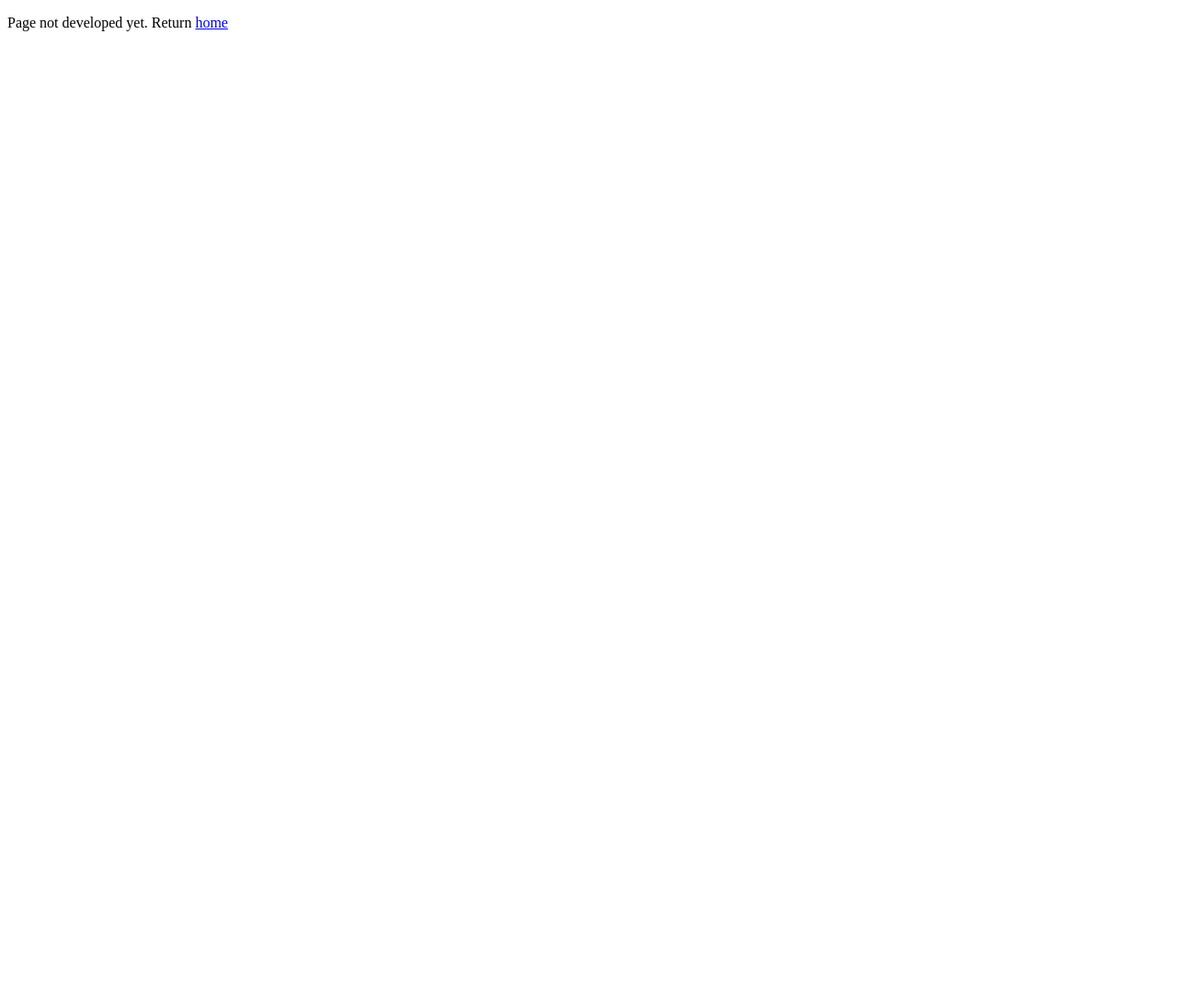
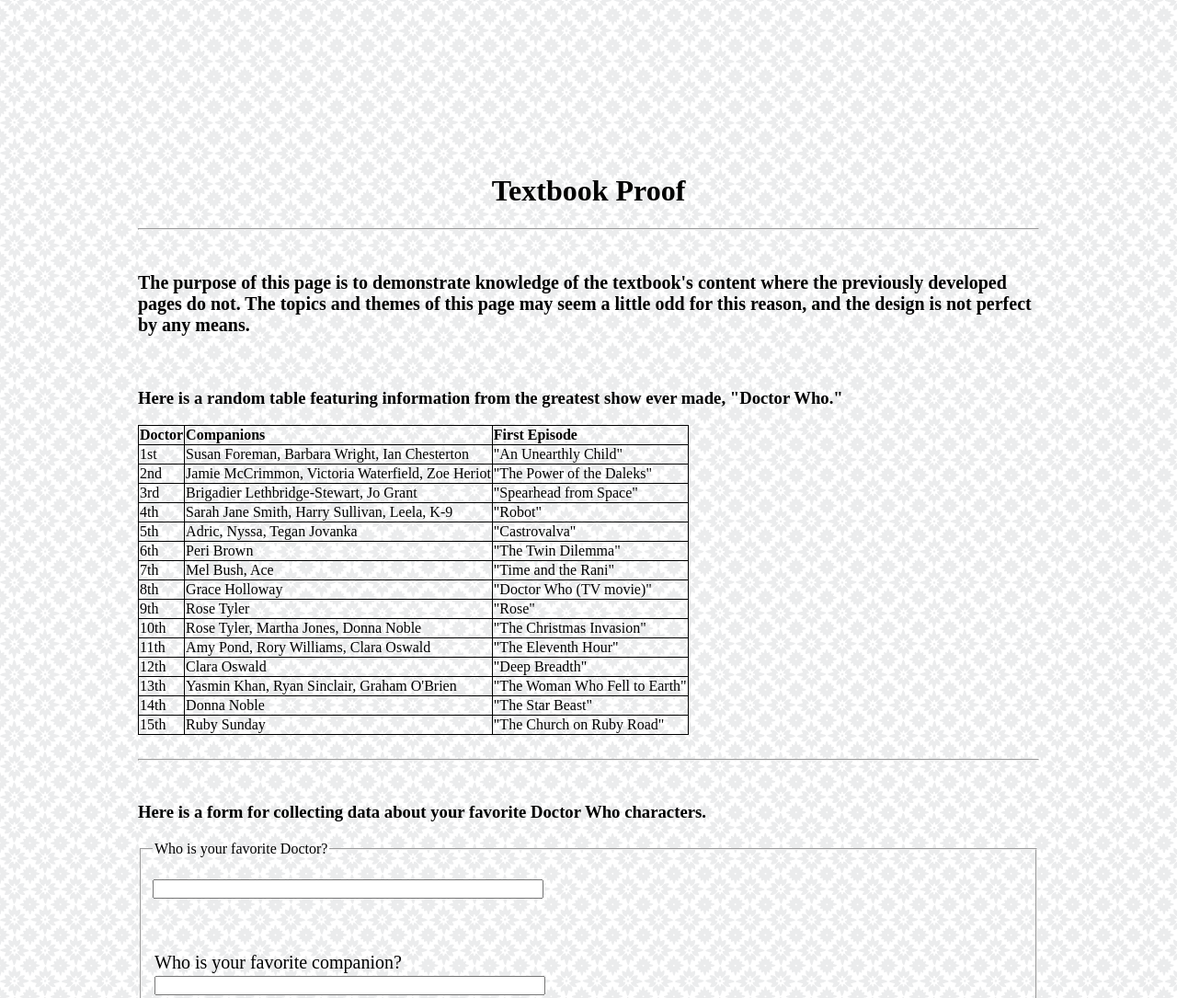
Before and after one commit to chadalowe1/chadalowe1.github.io, a plain HTML site: page textbook_work.html in a window 1280 px wide. Shown: the top 1085 px of the page at 92% size. Before the commit the page ends 800 px from the top, so only its background shows below. Drawn offline with Linux system fonts and the light colour scheme.

Commit message:
Add files via upload

```diff
--- /dev/null
+++ b/textbook.css
@@ -0,0 +1,17 @@
+h1{
+    text-align: center;
+}
+body{
+    margin: 150px;
+}
+p{
+    font-size: 20px;
+}
+table{
+    border-collapse: collapse;
+    padding: 10px;
+    text-align: left;
+}
+table, td, th{
+    border: 1px solid black;
+}
--- a/textbook_work.html
+++ b/textbook_work.html
@@ -1,9 +1,129 @@
 <!DOCTYPE html>
 <html>
     <head>
-
+        <title>Chad Lowe Resume</title>
+        <link rel="stylesheet" href="textbook.css">
     </head>
-    <body>
-        <p>Page not developed yet. Return <a href = index.html>home</a></p>
+    <body background="moroccan_flower.png">
+        <br>
+        <h1>Textbook Proof</h1>
+        <hr>
+        <br>
+        <p><strong>The purpose of this page is to demonstrate knowledge of the textbook's content where the
+            previously developed pages do not. The topics and themes of this page may seem a little odd
+            for this reason, and the design is not perfect by any means.</strong>
+        </p>
+        <br>
+        <h3>Here is a random table featuring information from the greatest show ever made, "Doctor Who."</h3>
+        <table>
+            <tr>
+                <th>Doctor</th>
+                <th>Companions</th>
+                <th>First Episode</th>
+            </tr>
+            <tr>
+                <td>1st</td>
+                <td>Susan Foreman, Barbara Wright, Ian Chesterton</td>
+                <td>"An Unearthly Child"</td>
+            </tr>
+            <tr>
+                <td>2nd</td>
+                <td>Jamie McCrimmon, Victoria Waterfield, Zoe Heriot</td>
+                <td>"The Power of the Daleks"</td>
+            </tr>
+            <tr>
+                <td>3rd</td>
+                <td>Brigadier Lethbridge-Stewart, Jo Grant</td>
+                <td>"Spearhead from Space"</td>
+            </tr>
+            <tr>
+                <td>4th</td>
+                <td>Sarah Jane Smith, Harry Sullivan, Leela, K-9</td>
+                <td>"Robot"</td>
+            </tr>
+            <tr>
+                <td>5th</td>
+                <td>Adric, Nyssa, Tegan Jovanka</td>
+                <td>"Castrovalva"</td>
+            </tr>
+            <tr>
+                <td>6th</td>
+                <td>Peri Brown</td>
+                <td>"The Twin Dilemma"</td>
+            </tr>
+            <tr>
+                <td>7th</td>
+                <td>Mel Bush, Ace</td>
+                <td>"Time and the Rani"</td>
+            </tr>
+            <tr>
+                <td>8th</td>
+                <td>Grace Holloway</td>
+                <td>"Doctor Who (TV movie)"</td>
+            </tr>
+            <tr>
+                <td>9th</td>
+                <td>Rose Tyler</td>
+                <td>"Rose"</td>
+            </tr>
+            <tr>
+                <td>10th</td>
+                <td>Rose Tyler, Martha Jones, Donna Noble</td>
+                <td>"The Christmas Invasion"</td>
+            </tr>
+            <tr>
+                <td>11th</td>
+                <td>Amy Pond, Rory Williams, Clara Oswald</td>
+                <td>"The Eleventh Hour"</td>
+            </tr>
+            <tr>
+                <td>12th</td>
+                <td>Clara Oswald</td>
+                <td>"Deep Breadth"</td>
+            </tr>
+            <tr>
+                <td>13th</td>
+                <td>Yasmin Khan, Ryan Sinclair, Graham O'Brien</td>
+                <td>"The Woman Who Fell to Earth"</td>
+            </tr>
+            <tr>
+                <td>14th</td>
+                <td>Donna Noble</td>
+                <td>"The Star Beast"</td>
+            </tr>
+            <tr>
+                <td>15th</td>
+                <td>Ruby Sunday</td>
+                <td>"The Church on Ruby Road"</td>
+            </tr>
+        </table>
+        <br>
+        <hr>
+        <br>
+        <h3> Here is a form for collecting data about your favorite Doctor Who characters.</h3>
+        <form method="post" action="mailto:calowe@udel.edu">
+            <p><fieldset><legend>Who is your favorite Doctor?</legend>
+            <br>
+            <label><input type="text" name="Name" size="50" maxlength="150"></label>
+            </p>
+            <br>
+            <legend><p>Who is your favorite companion?</legend>
+            <br>
+            <label><input type="text" name="Name" size="50" maxlength="150"></label>
+            </p>
+            <br>
+            <p><label><input type="submit"></label>   <label><input type="reset"></label></fieldset></p>
+        </form>
+        <br>
+        <hr>
+        <br>
+        <h3>A Wibbly-Wobbly, Timey-Wimey, Spacey-Wacey JavaScript Clock</h3>
+        <script language="JavaScript">
+            dateNow=new Date();
+            timePrint="TARDIS Nav Computer Time: ";
+            timePrint += dateNow.toString();
+            document.write(timePrint);
+        </script>
+        <p>Return <a href = index.html>home</a>.</p>
     </body>
 </html>
```
Also changed, not shown: moroccan_flower.png (added).
